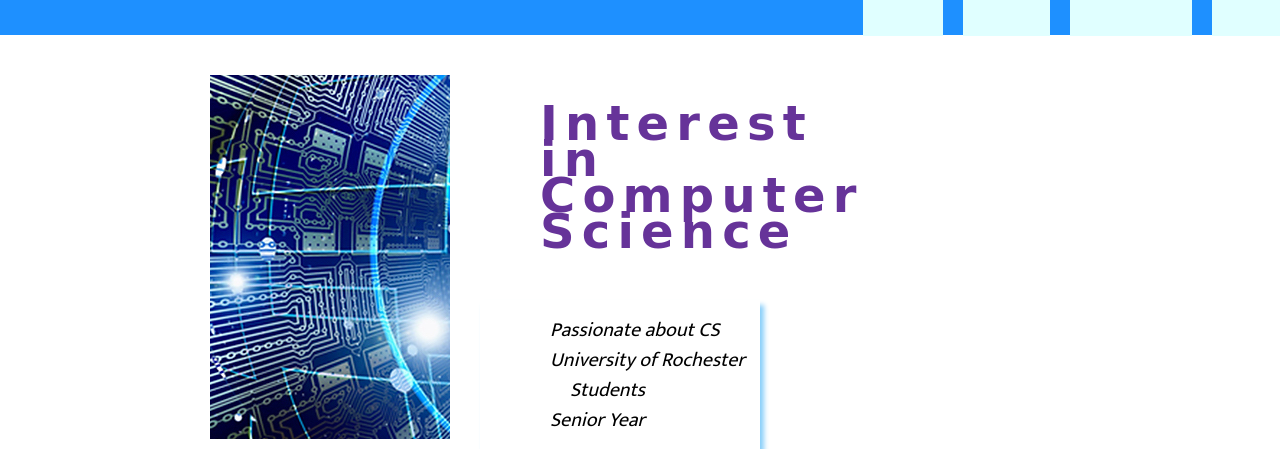
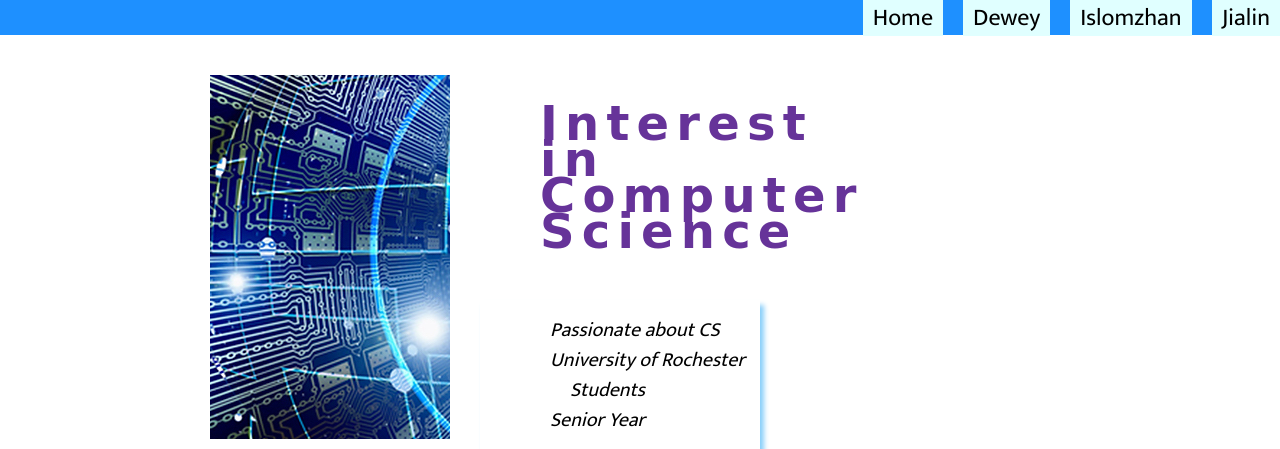
Before and after one commit to Junting0211/assignment03, a PHP site: page /index.php in a window 1280 px wide. Shown: the top 449 px of the page. Run offline with PHP 8.4, Linux system fonts and the light colour scheme; some web fonts are replaced.

Commit message:
Update styles.css

```diff
--- a/css/styles.css
+++ b/css/styles.css
@@ -192,7 +192,7 @@ nav.main-menu{
 
 }
 nav.main-menu a{
-   color: #E0FFFF;
+   color: black;
    text-transform: bold;
 }
 
```
